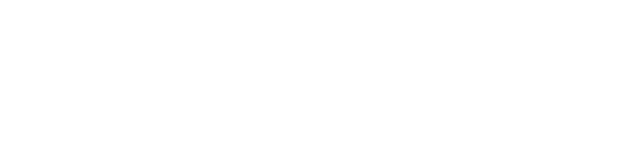
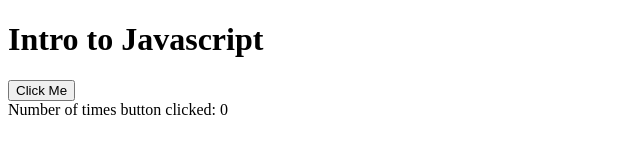
Before and after one commit to DS4200-Sec2-F22/ic-05-terrychen32, a plain HTML site: page index.html in a window 1280 px wide. Shown: the whole page, without its empty margins (0-640 px from the left). Drawn offline with Linux system fonts and the light colour scheme.

Commit message:
completed assignment

```diff
--- a/index.html
+++ b/index.html
@@ -3,11 +3,19 @@
 
 <head>
     <meta charset=utf-8/>
+    <link rel="stylesheet" href="style.css">
+    <title>ic-05</title>
 </head>
 
 
 <body>
+    <h1>Intro to Javascript</h1>
+<div>
+    <button type="button" onClick = "buttonClicked()"> Click Me</button>
+    <div id = 'button-id' class="gen"> Number of times button clicked: 0</div>
+</div>
 
+<script src="main.js"></script>
 
 </body>
 
--- /dev/null
+++ b/main.js
@@ -0,0 +1,10 @@
+var clicks = 0;
+// modify webpage
+function buttonClicked() {
+    clicks = clicks + 1;
+    // select element to update
+    let buttonDiv = document.getElementById('button-id');
+    // update text
+    buttonDiv.innerHTML = 'Number of times button clicked: ' + clicks;
+    console.log(clicks)
+}
```
Also changed, not shown: style.css (added), 1 other file.
